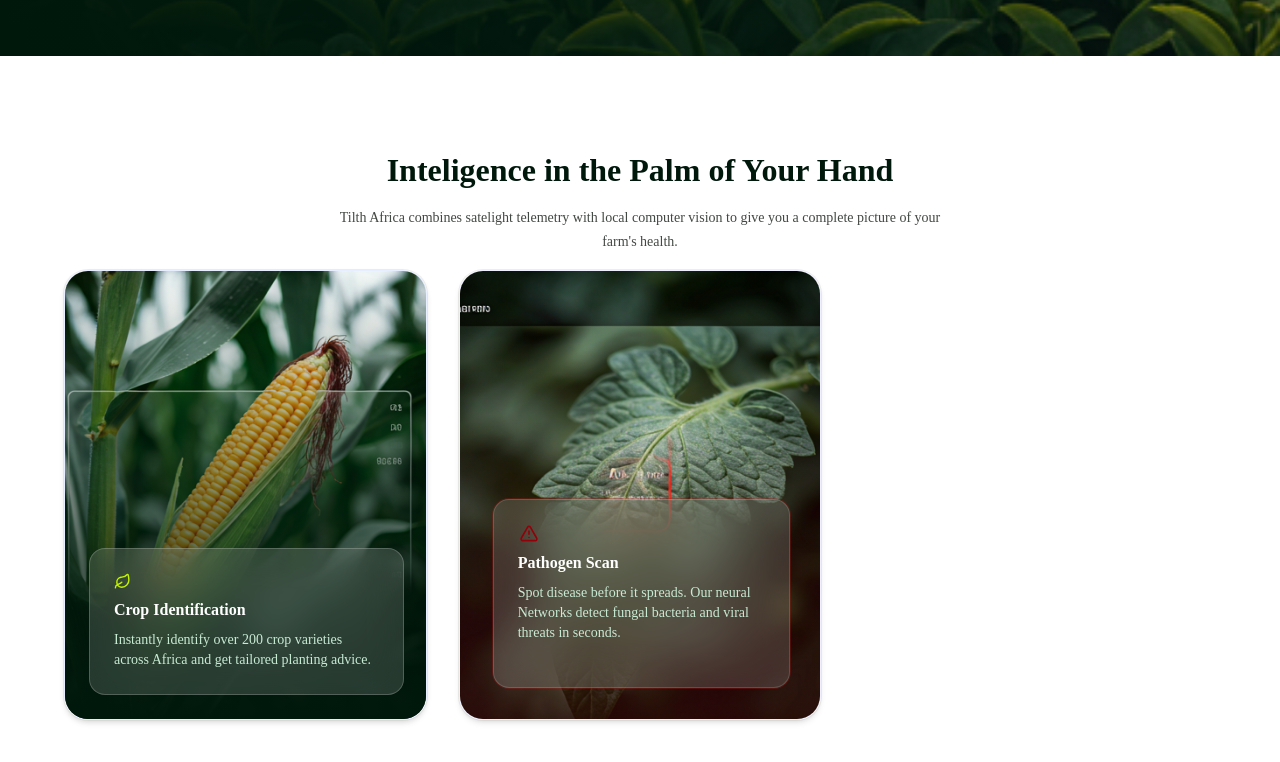
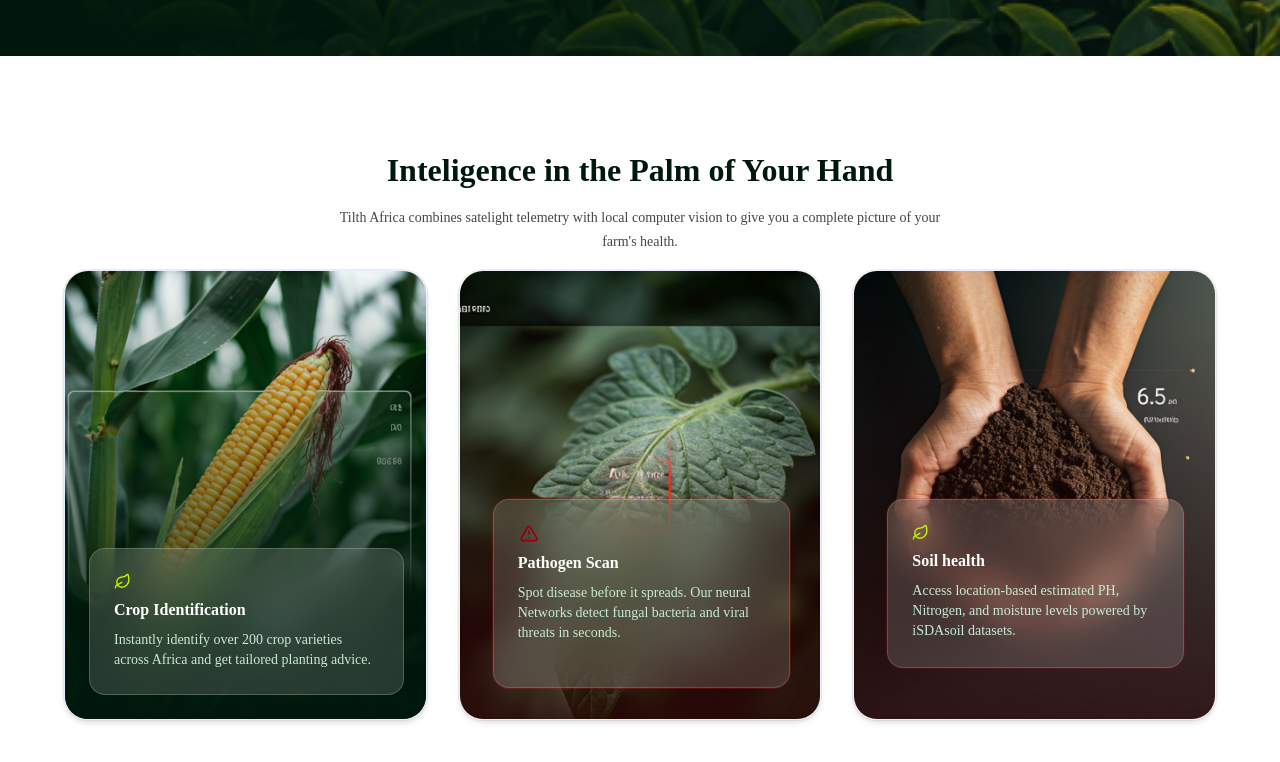
Before and after one commit to ajiambo-belinda/figma-design, a Next.js app: page / in a window 1280 px wide. Shown: the part 931-1693 px from the top of the page. Built offline with nearby package versions, Linux system fonts and the light colour scheme.

Commit message:
commit changes

```diff
--- a/components/Cards.tsx
+++ b/components/Cards.tsx
@@ -55,8 +55,34 @@ export default function Cards() {
     </div>
   </div>
 </div>
+
 {/* Card 3 */}
 
+<div className="relative overflow-hidden w-[362.67px] h-[450px] rounded-[24px] border border-[#EFEEFF] ring-1 ring-[#C2C8C1]/30 shadow-[0px_2px_4px_-2px_rgba(0,0,0,0.1),0px_4px_6px_-1px_rgba(0,0,0,0.1)]">
+
+  {/* Background image */}
+  <img
+    src="/soil.png"
+    alt=""
+    className="absolute inset-0 w-full h-full object-cover z-0"
+  />
+
+  {/* Gradient overlay */}
+  <div className="absolute inset-0 z-10 bg-gradient-to-b from-[#BA1A1A]/0 to-[#BA1A1A] opacity-[0.2]"></div>
+
+  {/* Content */}
+  <div className="absolute z-20 flex flex-col w-[360.67px] h-[253px] top-[196px] left-[1px] p-[32px]">
+    <div className="w-[296.97px] h-[169px] rounded-[16px] p-[24px] gap-[8px] border border-white/15 ring-1 ring-[#BA1A1A]/20 bg-white/15 backdrop-blur-[20px] flex flex-col">
+      <Leaf className="w-[17px] h-[17px] text-[#C3F400]" />
+      <h3 className="font-montserrat font-bold leading-[24px] text-white text-[16px]">
+        Soil health
+      </h3>
+      <p className="font-inter font-normal text-[14px] leading-[20px] text-[#C8EBD4]">
+        Access location-based estimated PH, Nitrogen, and moisture levels powered by iSDAsoil datasets.
+      </p>
+    </div>
+  </div>
+</div>
     </div>
   );
 }
```
Also changed, not shown: public/soil.png (added).
